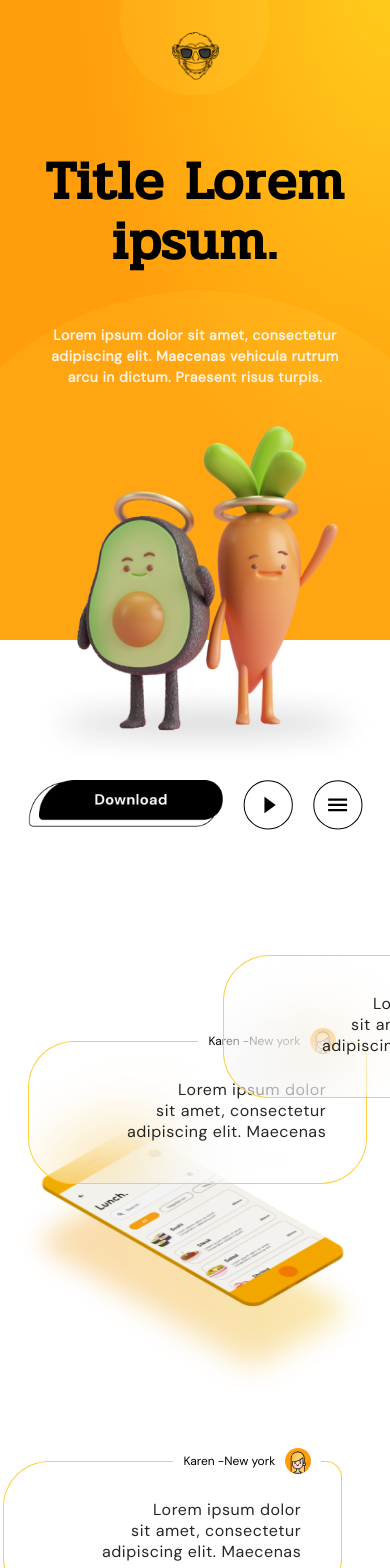
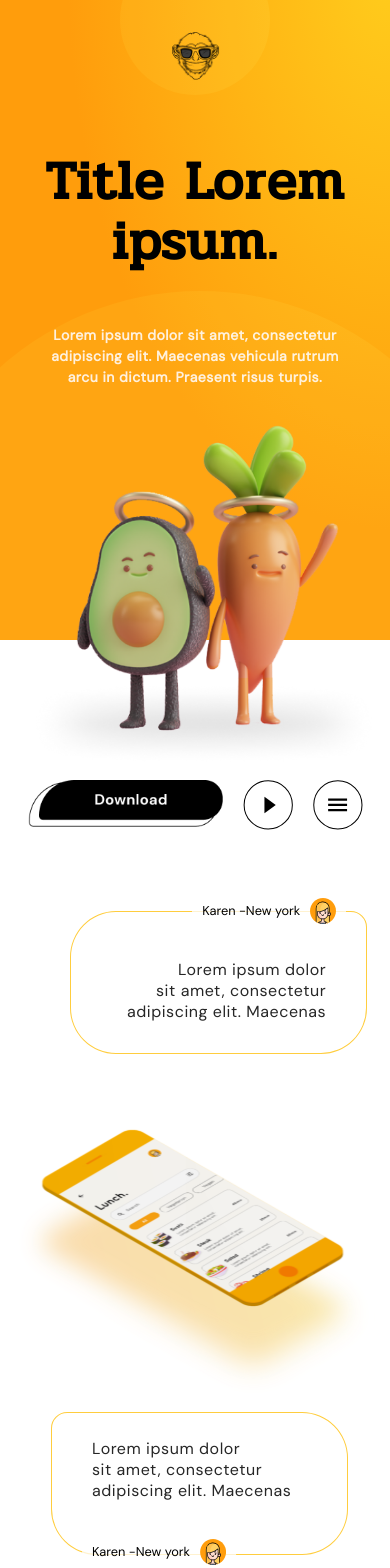
Before and after one commit to AlexandraRincon/PruebaFM, a React (Create React App) app: page / in a window 390 px wide. Shown: the top 1568 px of the page. Built offline with nearby package versions, Linux system fonts and the light colour scheme.

Commit message:
Contenido telefono con media queries

```diff
--- a/public/index.html
+++ b/public/index.html
@@ -4,7 +4,7 @@
 <head>
   <meta charset="utf-8" />
   <link rel="icon" href="%PUBLIC_URL%/favicon.ico" />
-  <meta name="viewport" content="width=device-width, initial-scale=1" />
+  <meta name="viewport" content="width=device-width, initial-scale=1, minimum-scale=1" />
   <meta name="theme-color" content="#000000" />
   <meta name="description" content="Web site created using create-react-app" />
   <link rel="apple-touch-icon" href="%PUBLIC_URL%/logo192.png" />
--- a/src/Components/Card/Card.js
+++ b/src/Components/Card/Card.js
@@ -1,20 +1,31 @@
 import "./card.css";
 import people from "../../Images/people.svg";
-function Card() {
+function Card({ titlePosition, rotation}) {
   return (
     <div className="card">
-      <div className="cardBorder">
-        <div className="cardInfo">
-          <div className="cardInfoWith">
-            <div className="cardInfoName"> Karen -New york </div>
-            <img className="cardInfoImg" src={people} />
+      <div className={"cardBorder " + (rotation ? "rotate180-title" : "")}>
+        {titlePosition === "top" ? (
+          <div className="cardInfo cardInfoT">
+            <div className={"cardInfoWith " + (rotation ? "rotate180-title" : "")}>
+              <div className="cardInfoName"> Karen -New york </div>
+              <img className="cardInfoImg" src={people} alt={""} />
+            </div>
           </div>
-        </div>
-        <div className="cardMessage">
+        ) : null}
+
+        <div  className={"cardMessage " + (rotation ? "rotate180-message" : "")}>
           <p>Lorem ipsum dolor</p>
           <p>sit amet, consectetur</p>
           <p>adipiscing elit. Maecenas</p>
         </div>
+        {titlePosition === "bottom" ? (
+          <div className="cardInfo cardInfoB">
+            <div className={"cardInfoWith " + (rotation ? "rotate180-title" : "")}>
+              <div className="cardInfoName"> Karen -New york </div>
+              <img className="cardInfoImg" src={people} alt={""}/>
+            </div>
+          </div>
+        ) : null}
       </div>
     </div>
   );
--- a/src/Components/Card/card.css
+++ b/src/Components/Card/card.css
@@ -1,5 +1,6 @@
 .cardBorder {
-  width: 339.44px;
+  /* width: 339.44px; */
+  width: 100%;
   height: 143px;
   border: 1px solid #ffcd3e;
   box-sizing: border-box;
@@ -7,7 +8,7 @@
   border-radius: 46px;
   border-top-right-radius: 1.01em 1em;
   background: rgba(255, 255, 255, 0.22);
-backdrop-filter: blur(33px);
+  backdrop-filter: blur(33px);
 }
 
 .cardInfo {
@@ -17,27 +18,37 @@ backdrop-filter: blur(33px);
   font-family: "DM Sans";
   font-style: normal;
   font-weight: 500;
-  font-size: 12px;
+  font-size: 0.8rem;
   line-height: 16px;
+}
+
+.cardInfoT {
   margin-right: 20px;
   margin-top: -24px;
 }
 
+.cardInfoB {
+  margin-right: 30px;
+  margin-top: 3px;
+}
 .cardInfoName {
   margin-right: 10px;
 }
+
 .cardMessage {
   display: flex;
   flex-direction: column;
   align-items: flex-end;
-  margin-top: 15px;
+  justify-content: center;
   margin-right: 40px;
+  height: 80%;
 }
+
 .cardMessage p {
   font-family: DM Sans;
   font-style: normal;
   font-weight: 500;
-  font-size: 16px;
+  font-size: 1rem;
   letter-spacing: 0.553548px;
   color: #000000;
   mix-blend-mode: normal;
@@ -45,10 +56,19 @@ backdrop-filter: blur(33px);
   margin: 0px;
 }
 
-.cardInfoWith{
-    display: flex;
-    align-items: center;
-    background-color: white;
-    padding: 10px;
+.cardInfoWith {
+  display: flex;
+  align-items: center;
+  background-color: #ffffffbf;
+  padding: 10px;
+}
 
+.rotate180-title {
+  transform: matrix(-1, 0, 0, 1, 0, 0);
+  justify-content: flex-start;
 }
+
+.rotate180-message {
+  transform: matrix(-1, 0, 0, 1, 0, 0);
+  align-items: flex-start;
+}
--- a/src/Components/Content1/Content1.js
+++ b/src/Components/Content1/Content1.js
@@ -2,22 +2,38 @@ import "./content1.css";
 import Card from "../Card/Card";
 
 function Content1() {
+
+  const scale={
+    width: "22%"
+  };
+
   return (
     <div className="content">
       <div className="contentTop widthHeight50">
-        <div className="contentTopLeft width50">
-          <Card></Card>
+        <div className="width50">
+          <div className="contentTopLeft relativeCard">
+          <Card titlePosition="top" rotation={false}></Card>
+          </div>
         </div>
-        <div  className="contentTopRigh width50 ">
-          <Card ></Card>
+        <div  className=" displayNone width50 ">
+          <div className="contentTopRigh relativeCard" style={scale}>
+          <Card titlePosition="top" rotation={true}></Card>
+          </div>
+
         </div>
       </div>
       <div className="contentBottom widthHeight50">
-        <div className="contentBottomLeft width50">
-          <Card></Card>
+        <div className=" displayNone width50">
+          <div className="contentBottomLeft relativeCard" style={scale}>
+          <Card titlePosition="bottom" rotation={false}></Card>
+          </div>
+
         </div>
-        <div className="contentBottomRight width50">
-          <Card></Card>
+        <div className=" width50">
+          <div className="contentBottomRight relativeCard">
+          <Card titlePosition="bottom" rotation={true}></Card>
+          </div>
+
         </div>
       </div>
     </div>
--- a/src/Components/Content1/content1.css
+++ b/src/Components/Content1/content1.css
@@ -1,3 +1,4 @@
+
 .content {
   height: 770px;
   background: url(../../Images/celphone.svg);
@@ -5,43 +6,69 @@
   background-position: center;
   background-size: contain;
 }
-.contentTopLeft {
-  display: flex;
-  justify-content: center;
-  align-items: center;
-  padding-top: 171px;
-  padding-left: 100px;
+
+.relativeCard {
+  width: 38%;
+  position: relative;
+  min-width: 297px;
+  max-width: 380px;
 }
 
+.contentTopLeft {
+  left: 35%;
+  top: 54%;
+}
 
-.contentTopRigh{
-    display: flex;
-    justify-content: center;
-    align-items: center;
-    padding-right: 110px;
+.contentTopRigh {
+  left: 14%;
+  top: 30%;
 }
 .contentBottomLeft {
-    display: flex;
-    justify-content: center;
-    align-items: flex-end;
-    padding-left: 75px;
+  left: 38%;
+  top: 45%;
+}
+
+.contentBottomRight {
+  left: 23%;
+  top: 20%;
+}
+.widthHeight50 {
+  display: flex;
+  height: 50%;
+  width: 100%;
+}
+.width50 {
+  width: 50%;
+}
+
+@media (max-width: 1700px) {
+  .contentTopLeft {
+   left: 24%;
   }
-
-  .contentBottomRight{
-
-      display: flex;
-      justify-content: start;
-      align-items: flex-start;
-      padding-top: 60px;
-      padding-left: 400px;
+  .contentBottomRight {
+    left: 32%;
+    top: 16%;
+  }
+  .contentBottomLeft {
+    left: 24%;
 
   }
-.widthHeight50{
-    display: flex;
-    height: 50%;
-    width: 100%;
 }
-.width50{
-    width: 50%;
 
+@media (max-width: 800px) {
+.displayNone{
+  display: none;
 }
+
+.contentBottomRight {
+  left: 13%;
+  top: 50%;
+}
+.contentTopLeft {
+  left: 18%;
+  top:20%
+}
+.width50 {
+  width: 100%;
+}
+}
--- a/src/Components/Head/head.css
+++ b/src/Components/Head/head.css
@@ -156,7 +156,7 @@
 }
 .actions {
   display: flex;
-  justify-content: end;
+  justify-content: flex-end;
   width: 48%;
   margin: 50px;
 }
```
Also changed, not shown: src/Components/Inicio/Inicio.js (added, +64 -0 lines).
